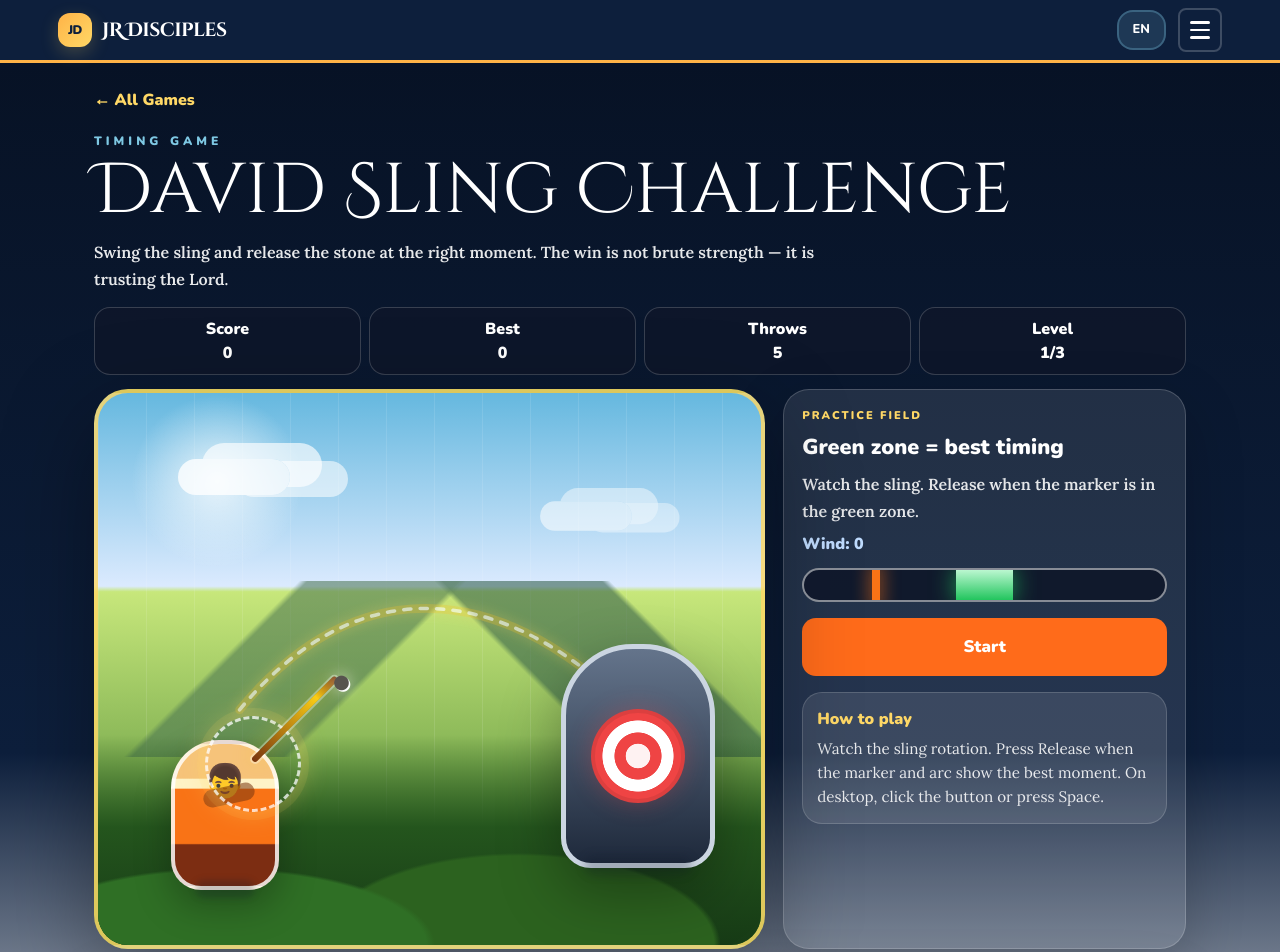
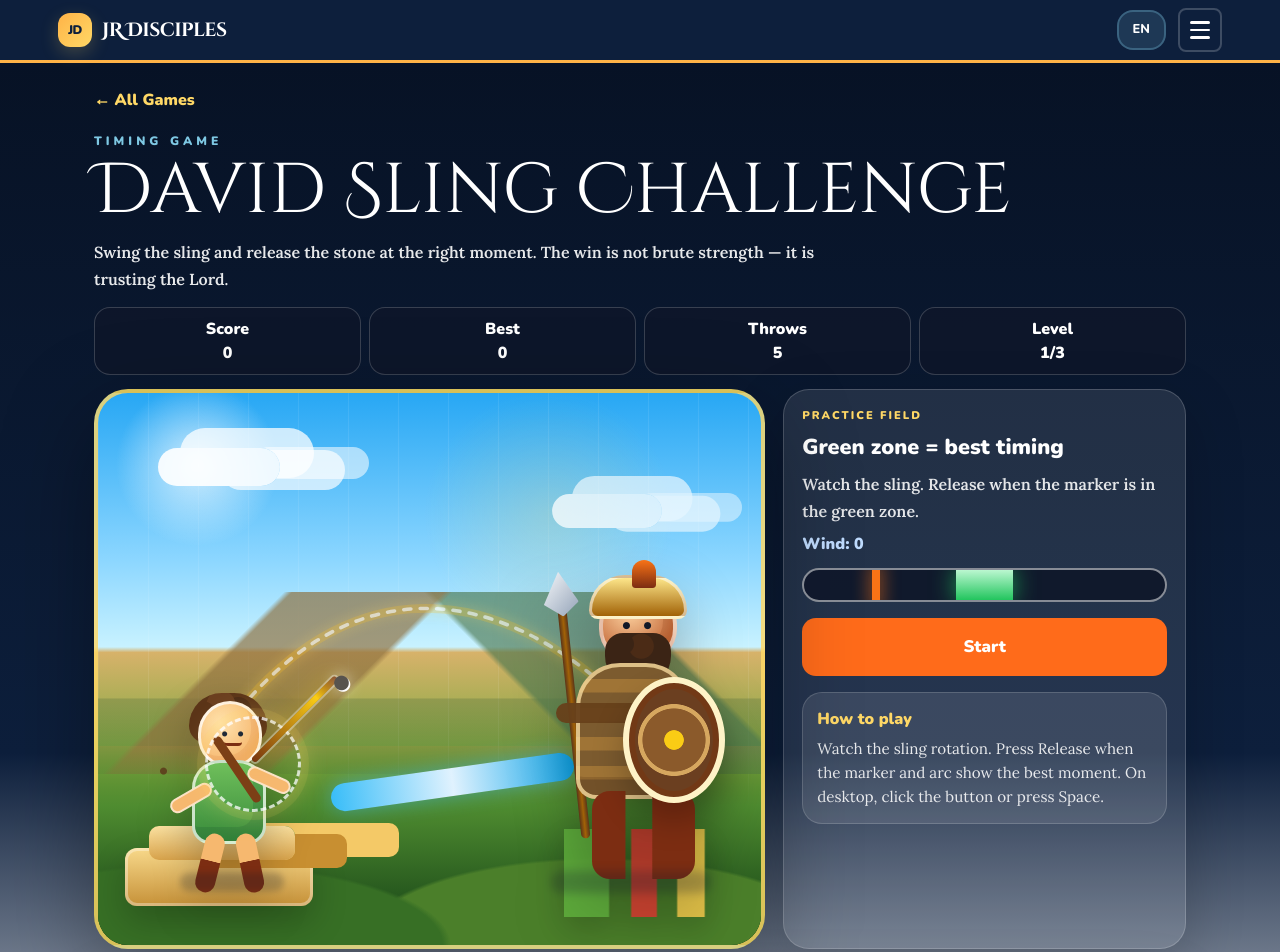
Before and after one commit to m3koval/JRDisciples, a Next.js app: page /games/david-sling-challenge in a window 1280 px wide. Shown: the top 952 px of the page. Built offline with nearby package versions, Linux system fonts and the light colour scheme.

Commit message:
Polish David sling game visuals

```diff
--- a/app/games/david-sling-challenge/page.tsx
+++ b/app/games/david-sling-challenge/page.tsx
@@ -202,15 +202,30 @@ export default function DavidSlingChallengePage() {
       <style>{`
         .sling-wrap { max-width: 1120px; margin: 0 auto; padding: 24px 14px 54px; }
         .sling-grid { display: grid; grid-template-columns: minmax(0,1.25fr) minmax(280px,.75fr); gap: 18px; align-items: stretch; }
-        .sling-arena { position: relative; min-height: 560px; overflow: hidden; border-radius: 34px; border: 4px solid rgba(255,216,102,.82); background: linear-gradient(180deg,#65b8df 0%,#dbeafe 35%,#c7e77b 36%,#3b7a2a 100%); box-shadow: 0 28px 90px rgba(0,0,0,.35); touch-action: manipulation; isolation: isolate; }
-        .sling-arena::before { content: ''; position: absolute; inset: 0; background: radial-gradient(circle at 18% 16%,rgba(255,255,255,.76),transparent 12%),linear-gradient(90deg,rgba(255,255,255,.1) 1px,transparent 1px); background-size: auto,48px 48px; pointer-events: none; z-index: 0; }
-        .sling-arena::after { content: ''; position: absolute; left: -6%; right: -6%; bottom: 0; height: 38%; background: radial-gradient(ellipse at 22% 100%,#2f6f25 0 25%,transparent 26%),radial-gradient(ellipse at 62% 100%,#2c621f 0 30%,transparent 31%),linear-gradient(180deg,transparent,#24551d 44%,#173b16); z-index: 0; }
-        .mountains { position: absolute; inset: auto 0 34% 0; height: 32%; background: linear-gradient(135deg,transparent 0 24%,rgba(72,114,80,.7) 25% 43%,transparent 44%),linear-gradient(225deg,transparent 0 18%,rgba(48,92,72,.72) 19% 38%,transparent 39%); opacity: .8; z-index: 0; }
-        .cloud { position: absolute; top: 12%; width: 112px; height: 36px; border-radius: 999px; background: rgba(255,255,255,.78); filter: blur(.2px); box-shadow: 28px -12px 0 4px rgba(255,255,255,.65),58px 2px 0 0 rgba(255,255,255,.56); z-index: 1; }
-        .cloud.one { left: 12%; } .cloud.two { right: 18%; top: 19%; transform: scale(.82); opacity: .7; }
-        .david { position: absolute; left: 11%; bottom: 10%; width: 108px; height: 150px; border-radius: 48px 48px 30px 30px; background: linear-gradient(180deg,#f6c37a 0 24%,#fef3c7 25% 31%,#f97316 32% 70%,#7c2d12 71%); border: 4px solid rgba(255,255,255,.82); box-shadow: 0 16px 36px rgba(0,0,0,.28); display: grid; place-items: start center; font-size: 2.05rem; padding-top: 12px; z-index: 5; }
-        .david::before { content: ''; position: absolute; top: 42px; left: 28px; width: 52px; height: 18px; border-radius: 999px; background: rgba(120,53,15,.55); transform: rotate(-12deg); }
-        .david::after { content: ''; position: absolute; left: 20px; right: 20px; bottom: -12px; height: 18px; border-radius: 999px; background: rgba(15,23,42,.22); filter: blur(3px); }
+        .sling-arena { position: relative; min-height: 560px; overflow: hidden; border-radius: 34px; border: 4px solid rgba(255,216,102,.82); background: linear-gradient(180deg,#27a7f4 0%,#8bd6ff 30%,#c8f2ff 46%,#d7b26a 47%,#70a83a 68%,#24551d 100%); box-shadow: 0 28px 90px rgba(0,0,0,.35); touch-action: manipulation; isolation: isolate; }
+        .sling-arena::before { content: ''; position: absolute; inset: 0; background: radial-gradient(circle at 15% 13%,rgba(255,255,255,.72),transparent 11%),radial-gradient(circle at 68% 22%,rgba(255,216,102,.2),transparent 20%),linear-gradient(90deg,rgba(255,255,255,.08) 1px,transparent 1px); background-size: auto,auto,50px 50px; pointer-events: none; z-index: 0; }
+        .sling-arena::after { content: ''; position: absolute; left: -8%; right: -8%; bottom: 0; height: 36%; background: radial-gradient(ellipse at 20% 100%,#376f25 0 28%,transparent 29%),radial-gradient(ellipse at 72% 100%,#4b7f2a 0 30%,transparent 31%),linear-gradient(180deg,rgba(189,142,64,.18),#4f8c30 30%,#24551d 78%,#163414); z-index: 0; }
+        .mountains { position: absolute; inset: auto 0 31% 0; height: 33%; background: linear-gradient(135deg,transparent 0 22%,rgba(142,112,63,.78) 23% 41%,transparent 42%),linear-gradient(225deg,transparent 0 17%,rgba(76,120,80,.74) 18% 39%,transparent 40%),linear-gradient(180deg,transparent 0 58%,rgba(73,104,59,.32) 59%); opacity: .88; z-index: 0; }
+        .cloud { position: absolute; top: 10%; width: 122px; height: 38px; border-radius: 999px; background: rgba(255,255,255,.9); filter: blur(.1px); box-shadow: 28px -14px 0 6px rgba(255,255,255,.74),64px 3px 0 1px rgba(255,255,255,.68),92px -4px 0 -3px rgba(255,255,255,.55); z-index: 1; }
+        .cloud.one { left: 9%; } .cloud.two { right: 14%; top: 18%; transform: scale(.9); opacity: .82; }
+        .block-ledge { position: absolute; left: 4%; bottom: 7%; width: 188px; height: 58px; z-index: 2; background: linear-gradient(180deg,#f8d98b,#c69138); border-radius: 12px; box-shadow: inset 0 0 0 3px rgba(255,255,255,.34),0 16px 34px rgba(0,0,0,.22); }
+        .block-ledge::before { content: ''; position: absolute; inset: -22px 18px auto 24px; height: 34px; border-radius: 10px; background: linear-gradient(180deg,#ffe5a3,#d8a34b); box-shadow: 52px 8px 0 #c88f31,104px -3px 0 #f4c967; }
+        .toy-blocks { position: absolute; right: 2%; bottom: 5%; width: 184px; height: 88px; z-index: 2; background: linear-gradient(90deg,#61b13e 0 24%,transparent 25% 36%,#dc3f32 37% 50%,transparent 51% 61%,#f2c94c 62% 76%,transparent 77%); opacity: .9; filter: drop-shadow(0 12px 16px rgba(0,0,0,.18)); }
+        .valley-river { position: absolute; left: 35%; right: 28%; bottom: 27%; height: 28px; border-radius: 999px; background: linear-gradient(90deg,#38bdf8,#e0f2fe,#0ea5e9); transform: rotate(-8deg); box-shadow: 0 0 20px rgba(56,189,248,.48); z-index: 1; }
+        .crowd { position: absolute; left: 1%; right: 1%; bottom: 28%; height: 42px; z-index: 2; opacity: .78; background: radial-gradient(circle at 9% 55%,#5b3418 0 3px,transparent 4px),radial-gradient(circle at 16% 45%,#8b5a2b 0 3px,transparent 4px),radial-gradient(circle at 24% 60%,#5b3418 0 3px,transparent 4px),radial-gradient(circle at 73% 48%,#5b3418 0 3px,transparent 4px),radial-gradient(circle at 81% 60%,#8b5a2b 0 3px,transparent 4px),radial-gradient(circle at 90% 50%,#5b3418 0 3px,transparent 4px); }
+        .david { position: absolute; left: 10%; bottom: 12%; width: 130px; height: 178px; z-index: 5; filter: drop-shadow(0 18px 20px rgba(0,0,0,.24)); }
+        .david .head { position: absolute; left: 34px; top: 0; width: 64px; height: 66px; border-radius: 50% 50% 45% 45%; background: radial-gradient(circle at 34% 32%,#ffe3b1,#f6b86f 72%); border: 3px solid rgba(255,255,255,.8); box-shadow: inset -8px -8px 0 rgba(196,93,37,.12); }
+        .david .hair { position: absolute; left: 25px; top: -8px; width: 78px; height: 50px; border-radius: 42px 42px 22px 22px; background: radial-gradient(circle at 19% 40%,#5b3418 0 11px,transparent 12px),radial-gradient(circle at 41% 24%,#6b3f20 0 14px,transparent 15px),radial-gradient(circle at 63% 35%,#4b2b16 0 13px,transparent 14px),#5b3418; }
+        .david .face { position: absolute; left: 50px; top: 25px; width: 38px; height: 22px; border-radius: 999px; background: radial-gradient(circle at 28% 36%,#1f2937 0 2px,transparent 3px),radial-gradient(circle at 70% 36%,#1f2937 0 2px,transparent 3px); }
+        .david .face::after { content: ''; position: absolute; left: 10px; top: 12px; width: 18px; height: 8px; border-bottom: 3px solid #7c2d12; border-radius: 999px; }
+        .david .body { position: absolute; left: 28px; top: 59px; width: 74px; height: 84px; border-radius: 28px 28px 18px 18px; background: linear-gradient(180deg,#6fbf5b,#388b3b); border: 3px solid rgba(255,255,255,.72); box-shadow: inset -10px -14px 0 rgba(20,83,45,.2); }
+        .david .strap { position: absolute; left: 34px; top: 64px; width: 78px; height: 9px; border-radius: 999px; background: #7c3f16; transform: rotate(56deg); z-index: 2; }
+        .david .arm { position: absolute; width: 46px; height: 15px; border-radius: 999px; background: #f6b86f; border: 2px solid rgba(255,255,255,.6); transform-origin: right center; }
+        .david .arm.left { left: 1px; top: 78px; transform: rotate(-30deg); }
+        .david .arm.right { right: 4px; top: 81px; transform: rotate(24deg); }
+        .david .leg { position: absolute; width: 20px; height: 60px; top: 132px; border-radius: 12px; background: linear-gradient(180deg,#f6b86f 0 46%,#7c2d12 47%); }
+        .david .leg.left { left: 36px; transform: rotate(14deg); } .david .leg.right { right: 34px; transform: rotate(-12deg); }
+        .david::after { content: ''; position: absolute; left: 16px; right: 10px; bottom: -12px; height: 18px; border-radius: 999px; background: rgba(15,23,42,.22); filter: blur(3px); }
         .trajectory { position: absolute; left: 20%; bottom: 31%; width: 56%; height: 46%; overflow: visible; pointer-events: none; z-index: 3; opacity: .74; }
         .trajectory path { fill: none; stroke: rgba(255,255,255,.82); stroke-width: 5; stroke-linecap: round; stroke-dasharray: 10 13; filter: drop-shadow(0 0 9px rgba(255,216,102,.72)); }
         .trajectory .arc-glow { stroke: rgba(251,191,36,.35); stroke-width: 12; stroke-dasharray: none; }
@@ -222,9 +237,19 @@ export default function DavidSlingChallengePage() {
         .sling-arena.is-hit .impact { animation: impact-pop .8s ease-out; }
         .sling-arena.is-near .impact { animation: near-pop .7s ease-out; }
         .sling-arena.is-miss .trajectory { opacity: .38; }
-        .giant-target { position: absolute; right: 7%; bottom: 14%; width: 154px; height: 224px; border-radius: 72px 72px 30px 30px; background: linear-gradient(180deg,#64748b,#1e293b); border: 5px solid #cbd5e1; box-shadow: 0 24px 60px rgba(0,0,0,.34); display: grid; place-items: center; font-family: var(--font-nunito); font-weight: 1000; text-align: center; color: #fff; z-index: 4; }
-        .giant-target::before { content: ''; width: 94px; height: 94px; border-radius: 999px; background: radial-gradient(circle,#fef2f2 0 18%,#ef4444 19% 35%,#fff 36% 53%,#ef4444 54% 100%); box-shadow: inset 0 0 0 4px rgba(0,0,0,.08),0 0 24px rgba(239,68,68,.28); }
-        .giant-target::after { content: ''; position: absolute; left: 18px; right: 18px; bottom: -12px; height: 20px; border-radius: 999px; background: rgba(15,23,42,.22); filter: blur(4px); }
+        .giant-target { position: absolute; right: 6%; bottom: 12%; width: 190px; height: 294px; z-index: 4; filter: drop-shadow(0 28px 28px rgba(0,0,0,.28)); }
+        .giant-target .spear { position: absolute; left: 38px; top: 14px; width: 9px; height: 240px; border-radius: 999px; background: linear-gradient(90deg,#5b3418,#a16207,#5b3418); transform: rotate(-6deg); z-index: 0; }
+        .giant-target .spear::before { content: ''; position: absolute; left: -13px; top: -28px; width: 35px; height: 45px; clip-path: polygon(50% 0,100% 70%,52% 100%,0 70%); background: linear-gradient(135deg,#f8fafc,#94a3b8); border-radius: 8px; }
+        .giant-target .giant-head { position: absolute; left: 68px; top: 0; width: 78px; height: 78px; border-radius: 50% 50% 44% 44%; background: radial-gradient(circle at 38% 30%,#ffd6a4,#c46a3a 72%); border: 4px solid rgba(255,255,255,.55); box-shadow: inset -10px -8px 0 rgba(120,53,15,.18); }
+        .giant-target .helmet { position: absolute; left: 58px; top: -10px; width: 98px; height: 44px; border-radius: 48px 48px 12px 12px; background: linear-gradient(180deg,#fde68a,#a16207); border: 3px solid rgba(255,255,255,.55); }
+        .giant-target .helmet::after { content: ''; position: absolute; left: 40px; top: -18px; width: 24px; height: 28px; border-radius: 14px 14px 4px 4px; background: linear-gradient(180deg,#f97316,#7c2d12); }
+        .giant-target .beard { position: absolute; left: 74px; top: 48px; width: 66px; height: 55px; border-radius: 18px 18px 32px 32px; background: radial-gradient(circle at 28% 20%,#3b2415 0 10px,transparent 11px),radial-gradient(circle at 55% 24%,#4b2b16 0 12px,transparent 13px),#3b2415; }
+        .giant-target .giant-face { position: absolute; left: 82px; top: 31px; width: 48px; height: 24px; background: radial-gradient(circle at 28% 40%,#111827 0 3px,transparent 4px),radial-gradient(circle at 72% 40%,#111827 0 3px,transparent 4px); z-index: 2; }
+        .giant-target .armor { position: absolute; left: 45px; top: 78px; width: 114px; height: 136px; border-radius: 44px 44px 20px 20px; background: repeating-linear-gradient(0deg,#7c5b2f 0 15px,#9f7436 16px 29px); border: 4px solid rgba(255,229,166,.74); box-shadow: inset -12px -18px 0 rgba(68,38,12,.18); }
+        .giant-target .armor::before { content: ''; position: absolute; left: -24px; top: 36px; width: 164px; height: 20px; border-radius: 999px; background: rgba(104,65,27,.95); }
+        .giant-target .shield { position: absolute; right: -4px; top: 92px; width: 102px; height: 126px; border-radius: 50%; background: radial-gradient(circle,#facc15 0 13%,#8b5a2b 14% 43%,#d6a75f 44% 49%,#6b3f20 50% 100%); border: 6px solid #fef3c7; box-shadow: inset 0 0 0 6px rgba(120,53,15,.55),0 18px 32px rgba(0,0,0,.24); z-index: 4; }
+        .giant-target .legs { position: absolute; left: 61px; right: 26px; bottom: 0; height: 88px; background: linear-gradient(90deg,#7c2d12 0 32%,transparent 33% 58%,#7c2d12 59%); border-radius: 18px; }
+        .giant-target::after { content: ''; position: absolute; left: 20px; right: 10px; bottom: -14px; height: 22px; border-radius: 999px; background: rgba(15,23,42,.24); filter: blur(5px); }
         .meter { position: relative; overflow: hidden; height: 34px; border-radius: 999px; background: rgba(15,23,42,.9); border: 2px solid rgba(255,255,255,.5); margin-top: 12px; }
         .zone { position: absolute; top: 0; bottom: 0; background: linear-gradient(180deg,#bbf7d0,#22c55e); box-shadow: 0 0 24px rgba(34,197,94,.8); }
         .marker { position: absolute; top: -8px; width: 8px; height: 50px; border-radius: 999px; background: #f97316; box-shadow: 0 0 18px rgba(249,115,22,.9); transform: translateX(-50%); }
@@ -233,7 +258,7 @@ export default function DavidSlingChallengePage() {
         .sling-stat div { border-radius: 16px; padding: 9px; background: rgba(15,23,42,.78); border: 1px solid rgba(255,255,255,.18); text-align: center; font-family: var(--font-nunito); font-weight: 1000; }
         @keyframes impact-pop { 0% { opacity: 0; transform: scale(.55); } 18% { opacity: 1; transform: scale(1.08); } 100% { opacity: 0; transform: scale(1.45); } }
         @keyframes near-pop { 0% { opacity: 0; transform: scale(.45); } 22% { opacity: .72; transform: scale(.88); } 100% { opacity: 0; transform: scale(1.18); } }
-        @media (max-width: 860px) { .sling-grid { grid-template-columns: 1fr; } .sling-arena { min-height: 470px; } .giant-target { width: 108px; height: 168px; right: 5%; } .giant-target::before { width: 70px; height: 70px; } .david { width: 80px; height: 118px; left: 7%; } .sling-orbit { left: calc(7% + 25px); bottom: calc(10% + 62px); width: 76px; height: 76px; } .sling { left: calc(7% + 63px); bottom: calc(10% + 100px); width: 92px; } .trajectory { left: 18%; width: 58%; bottom: 34%; } .sling-stat { grid-template-columns: repeat(2,1fr); } }
+        @media (max-width: 860px) { .sling-grid { grid-template-columns: 1fr; } .sling-arena { min-height: 470px; } .giant-target { right: -1%; bottom: 10%; transform: scale(.72); transform-origin: right bottom; } .david { left: 5%; bottom: 12%; transform: scale(.74); transform-origin: left bottom; } .block-ledge { left: 2%; bottom: 7%; transform: scale(.74); transform-origin: left bottom; } .toy-blocks { opacity: .54; transform: scale(.7); transform-origin: right bottom; } .crowd { bottom: 31%; } .sling-orbit { left: calc(5% + 25px); bottom: calc(12% + 62px); width: 76px; height: 76px; } .sling { left: calc(5% + 63px); bottom: calc(12% + 100px); width: 92px; } .trajectory { left: 18%; width: 58%; bottom: 34%; } .sling-stat { grid-template-columns: repeat(2,1fr); } }
       `}</style>
 
       <div className="sling-wrap">
@@ -252,18 +277,41 @@ export default function DavidSlingChallengePage() {
         <section className="sling-grid">
           <div className={`sling-arena ${resultClass}`} aria-label={copy.title}>
             <div className="mountains" aria-hidden="true" />
+            <div className="valley-river" aria-hidden="true" />
+            <div className="crowd" aria-hidden="true" />
+            <div className="block-ledge" aria-hidden="true" />
+            <div className="toy-blocks" aria-hidden="true" />
             <div className="cloud one" aria-hidden="true" />
             <div className="cloud two" aria-hidden="true" />
             <svg className="trajectory" viewBox="0 0 520 260" aria-hidden="true">
               <path className="arc-glow" d="M12 218 C 158 42, 336 34, 506 170" />
               <path d="M12 218 C 158 42, 336 34, 506 170" />
             </svg>
-            <div className="david" aria-hidden="true">👦</div>
+            <div className="david" aria-hidden="true">
+              <span className="hair" />
+              <span className="head" />
+              <span className="face" />
+              <span className="body" />
+              <span className="strap" />
+              <span className="arm left" />
+              <span className="arm right" />
+              <span className="leg left" />
+              <span className="leg right" />
+            </div>
             <div className="sling-orbit" aria-hidden="true" />
             <div className="sling" style={{ transform: `rotate(${slingRotation}deg)` }} aria-hidden="true" />
             <div className="stone" style={{ ['--flight' as string]: stoneFlight, ['--arc' as string]: stoneFlight > 0 ? 116 : 0, ['--visible' as string]: stoneFlight > 0 ? 1 : 0 }} aria-hidden="true" />
             <div className="impact" aria-hidden="true" />
-            <div className="giant-target" aria-hidden="true" />
+            <div className="giant-target" aria-hidden="true">
+              <span className="spear" />
+              <span className="giant-head" />
+              <span className="helmet" />
+              <span className="beard" />
+              <span className="giant-face" />
+              <span className="armor" />
+              <span className="shield" />
+              <span className="legs" />
+            </div>
           </div>
 
           <aside className="sling-card">
```
